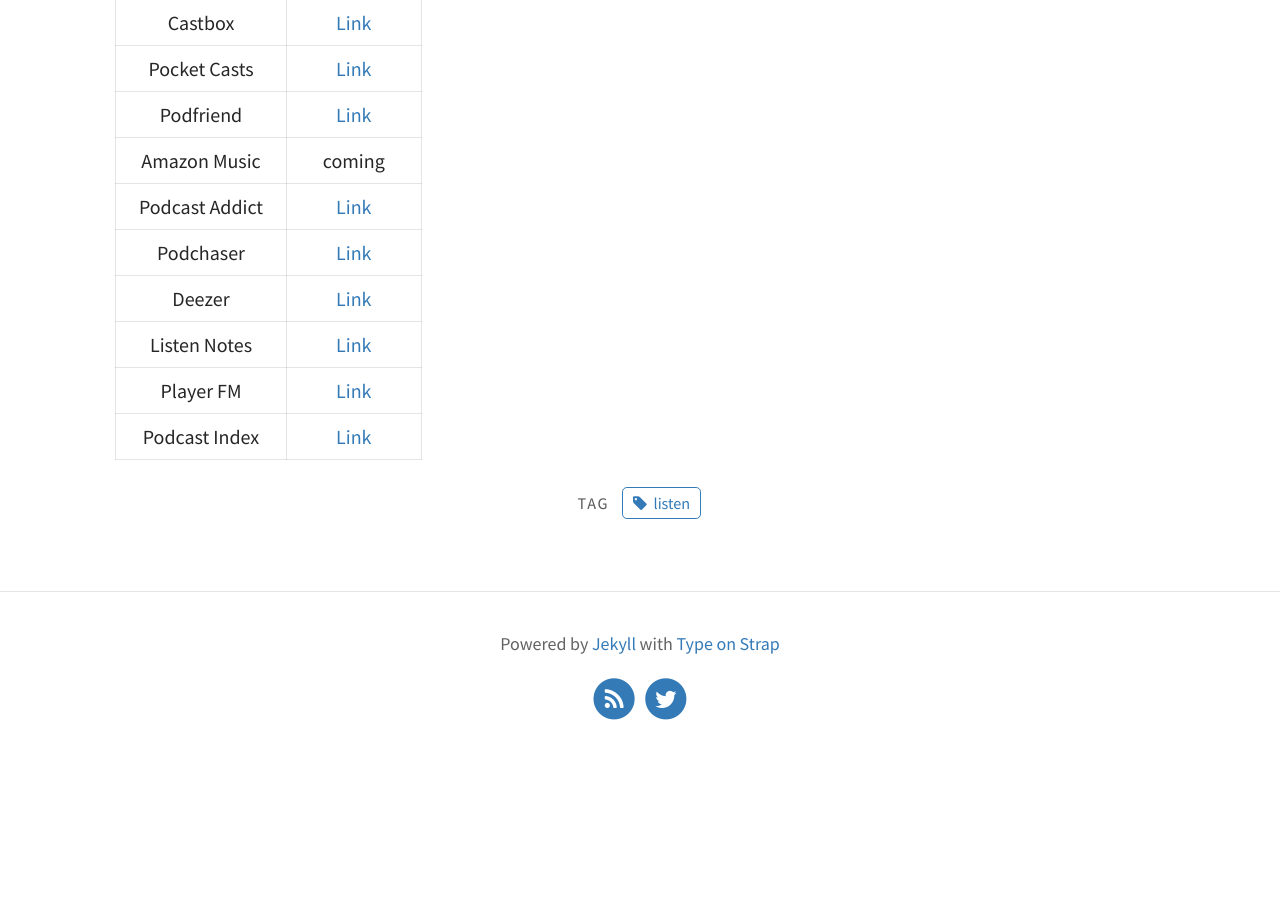
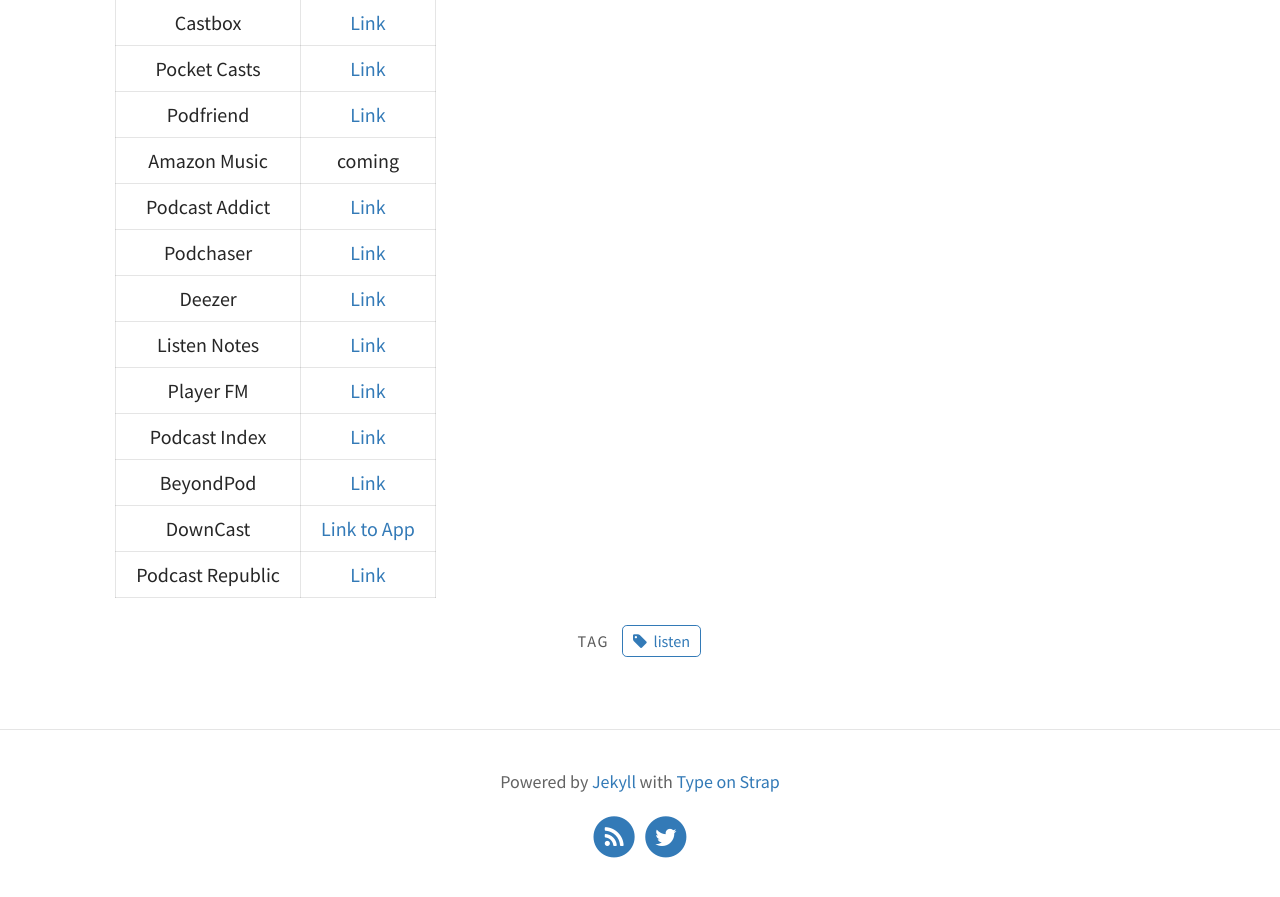
Before and after one commit to codereport/adsp2, a Jekyll site: the page built from pages/listen.md, in a window 1280 px wide and 900 px high, scrolled down 719 px. Shown: the top 897 px of the window. Built offline with Jekyll 4.4.1, drawn with Linux system fonts in a browser that asks for light colours; before the commit the page ends 1481 px from its top, so only the background shows below that.

Commit message:
Update listen.md

```diff
--- a/pages/listen.md
+++ b/pages/listen.md
@@ -25,3 +25,6 @@
 |  Listen Notes  |[Link](https://www.listennotes.com/podcasts/algorithms-data-structures-programs-conor-qysezt3F9wj/)|
 |   Player FM    |       [Link](https://player.fm/series/algorithms-data-structures-programs)        |
 | Podcast Index  |                 [Link](https://podcastindex.org/podcast/1331453)                  |
+|BeyondPod|[Link](http://player.beyondpod.mobi/details/aHR0cHM6Ly9mZWVkcy5idXp6c3Byb3V0LmNvbS8xNTAxOTYwLnJzcw==)|
+|DownCast|[Link to App](https://www.downcastapp.com/)|
+|Podcast Republic|[Link](https://www.podcastrepublic.net/podcast/1541407369)|
```
